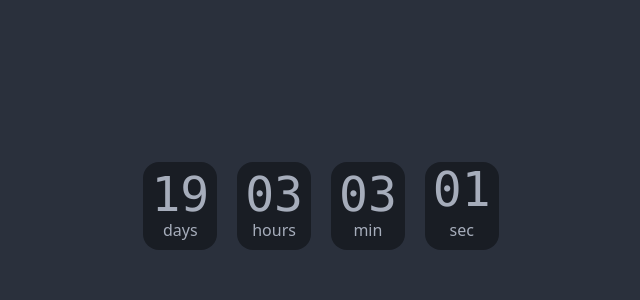
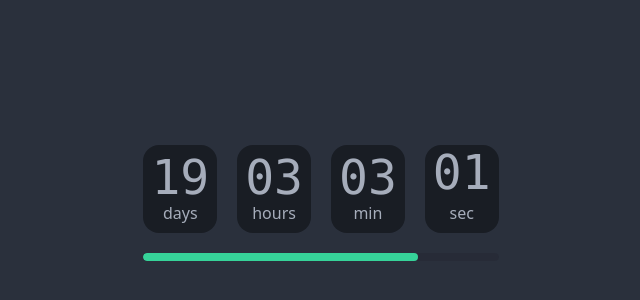
Before and after one commit to imfulee/countdown-website, a Svelte app: page / in a window 1280 px wide. Shown: the part 194-494 px from the top of the page, without its empty margins (319-959 px from the left). Built offline with nearby package versions, Linux system fonts and the light colour scheme.

Commit message:
[feature] add progress bar

```diff
--- a/src/App.svelte
+++ b/src/App.svelte
@@ -5,23 +5,49 @@
   const final = DateTime.fromISO("2022-12-12T20:05:00+08:00").setZone(
     "Asia/Taipei"
   );
+  const started = DateTime.fromISO("2022-09-19T07:00:00+08:00").setZone(
+    "Asia/Taipei"
+  );
+  const startToFinal = final.diff(started, [
+    "days",
+    "hours",
+    "minutes",
+    "seconds",
+  ]);
 
   setInterval(() => (now = DateTime.now().setZone("Asia/Taipei")), 1000);
 
-  $: difference = final
-    .diff(now, ["years", "months", "days", "hours", "minutes", "seconds"])
+  const minutesMultiplier = 60;
+  const hoursMultiplier = minutesMultiplier * 60;
+  const daysMultiplier = hoursMultiplier * 24;
+
+  $: nowToFinal = final
+    .diff(now, ["days", "hours", "minutes", "seconds"])
     .toObject();
+  $: startToNow = now
+    .diff(started, ["days", "hours", "minutes", "seconds"])
+    .toObject();
+  $: progressPercentage =
+    ((startToNow.days * daysMultiplier +
+      startToNow.hours * hoursMultiplier +
+      startToNow.minutes * minutesMultiplier +
+      startToNow.seconds) /
+      (startToFinal.days * daysMultiplier +
+        startToFinal.hours * hoursMultiplier +
+        startToFinal.minutes * minutesMultiplier +
+        startToFinal.seconds)) *
+    100;
 </script>
 
 <main>
   <div class="hero min-h-screen">
-    <div class="hero-content text-center">
+    <div class="text-center">
       <div class="grid grid-flow-col gap-5 text-center auto-cols-max">
         <div
           class="flex flex-col p-2 bg-neutral rounded-box text-neutral-content"
         >
           <span class="countdown font-mono text-5xl">
-            <span style="--value:{difference.days};" />
+            <span style="--value:{nowToFinal.days};" />
           </span>
           days
         </div>
@@ -29,7 +55,7 @@
           class="flex flex-col p-2 bg-neutral rounded-box text-neutral-content"
         >
           <span class="countdown font-mono text-5xl">
-            <span style="--value:{difference.hours};" />
+            <span style="--value:{nowToFinal.hours};" />
           </span>
           hours
         </div>
@@ -37,7 +63,7 @@
           class="flex flex-col p-2 bg-neutral rounded-box text-neutral-content"
         >
           <span class="countdown font-mono text-5xl">
-            <span style="--value:{difference.minutes};" />
+            <span style="--value:{nowToFinal.minutes};" />
           </span>
           min
         </div>
@@ -45,11 +71,16 @@
           class="flex flex-col p-2 bg-neutral rounded-box text-neutral-content"
         >
           <span class="countdown font-mono text-5xl">
-            <span style="--value:{parseInt(difference.seconds)};" />
+            <span style="--value:{parseInt(nowToFinal.seconds)};" />
           </span>
           sec
         </div>
       </div>
+      <progress
+        class="progress progress-success w-100 mt-5"
+        value={progressPercentage.toFixed(2)}
+        max="100"
+      />
     </div>
   </div>
 </main>
```
